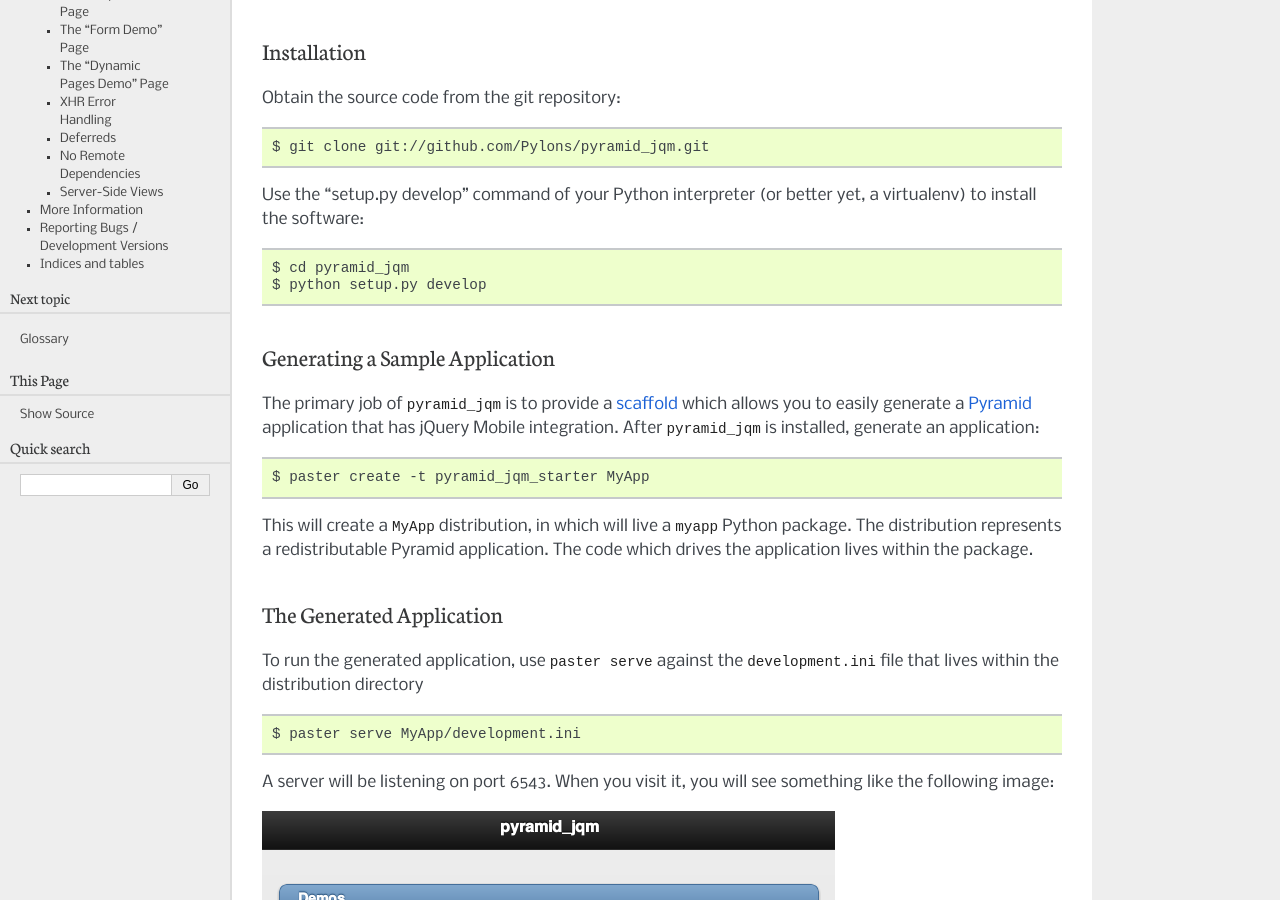
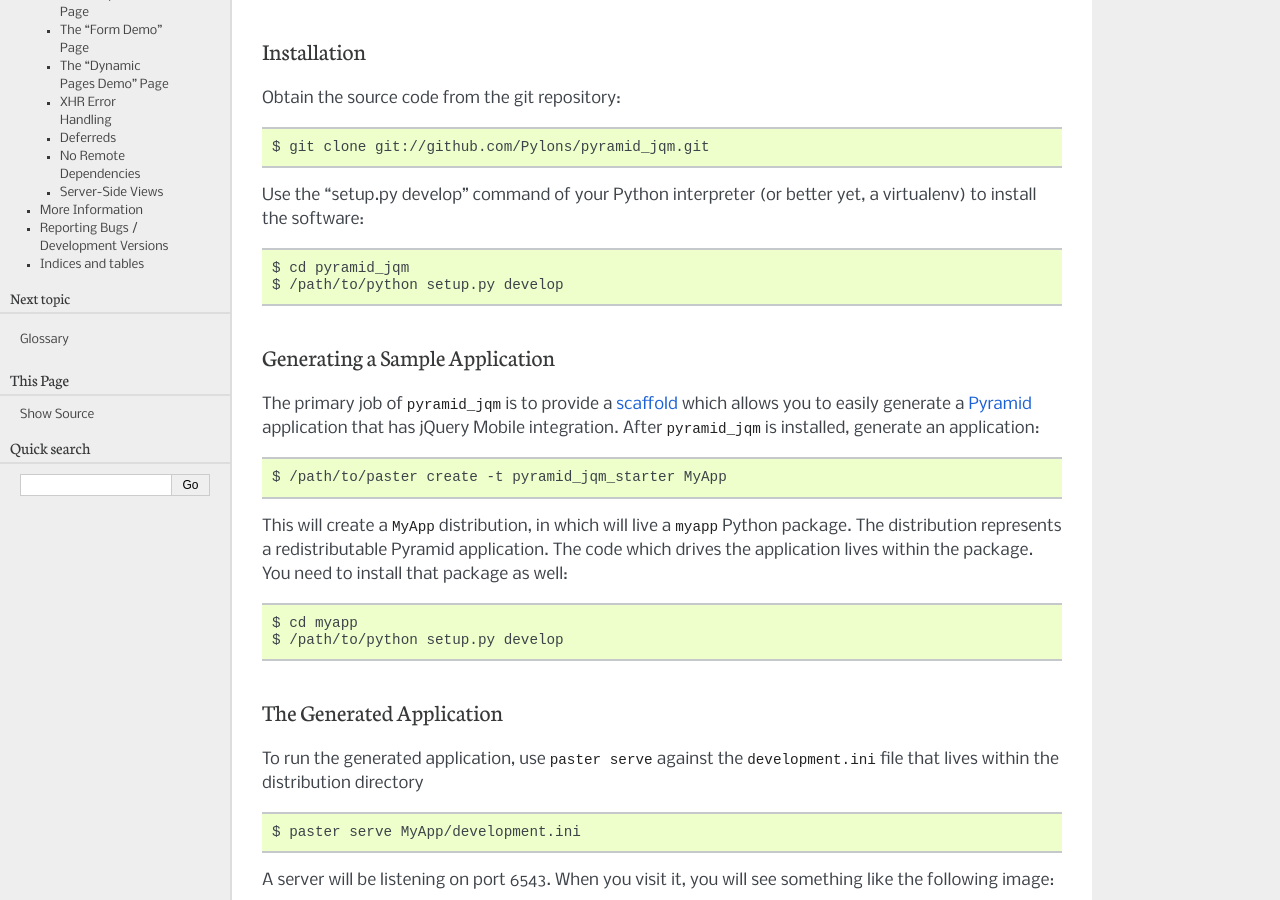
Before and after one commit to Pylons/pyramid_jqm, a Sphinx documentation site: the page built from docs/index.rst, in a window 1280 px wide and 900 px high, scrolled down 238 px. Built offline with Sphinx 7.4.7, drawn with Linux system fonts in a browser that asks for light colours.

Commit message:
Document the need to install the generated package.
Fixes issue #1.

```diff
--- a/docs/index.rst
+++ b/docs/index.rst
@@ -22,7 +22,7 @@
 .. code-block:: text
 
   $ cd pyramid_jqm
-  $ python setup.py develop
+  $ /path/to/python setup.py develop
 
 Generating a Sample Application
 -------------------------------
@@ -34,12 +34,18 @@
 
 .. code-block:: text
 
-   $ paster create -t pyramid_jqm_starter MyApp
+   $ /path/to/paster create -t pyramid_jqm_starter MyApp
 
 This will create a ``MyApp`` :term:`distribution`, in which will live a
 ``myapp`` Python :term:`package`.  The distribution represents a
 redistributable Pyramid application.  The code which drives the application
-lives within the package.
+lives within the package.  You need to install that package as well:
+
+.. code-block:: text
+
+  $ cd myapp
+  $ /path/to/python setup.py develop
+
 
 The Generated Application
 -------------------------
```
